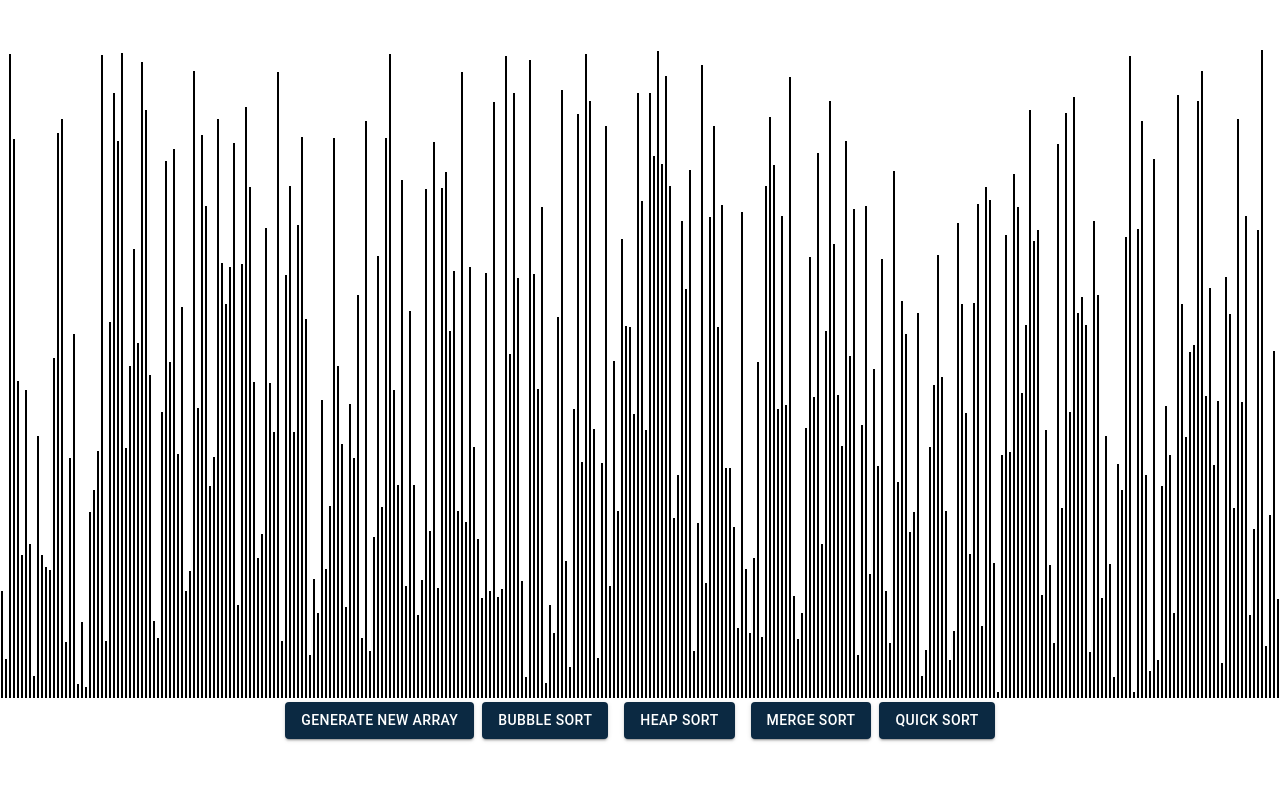
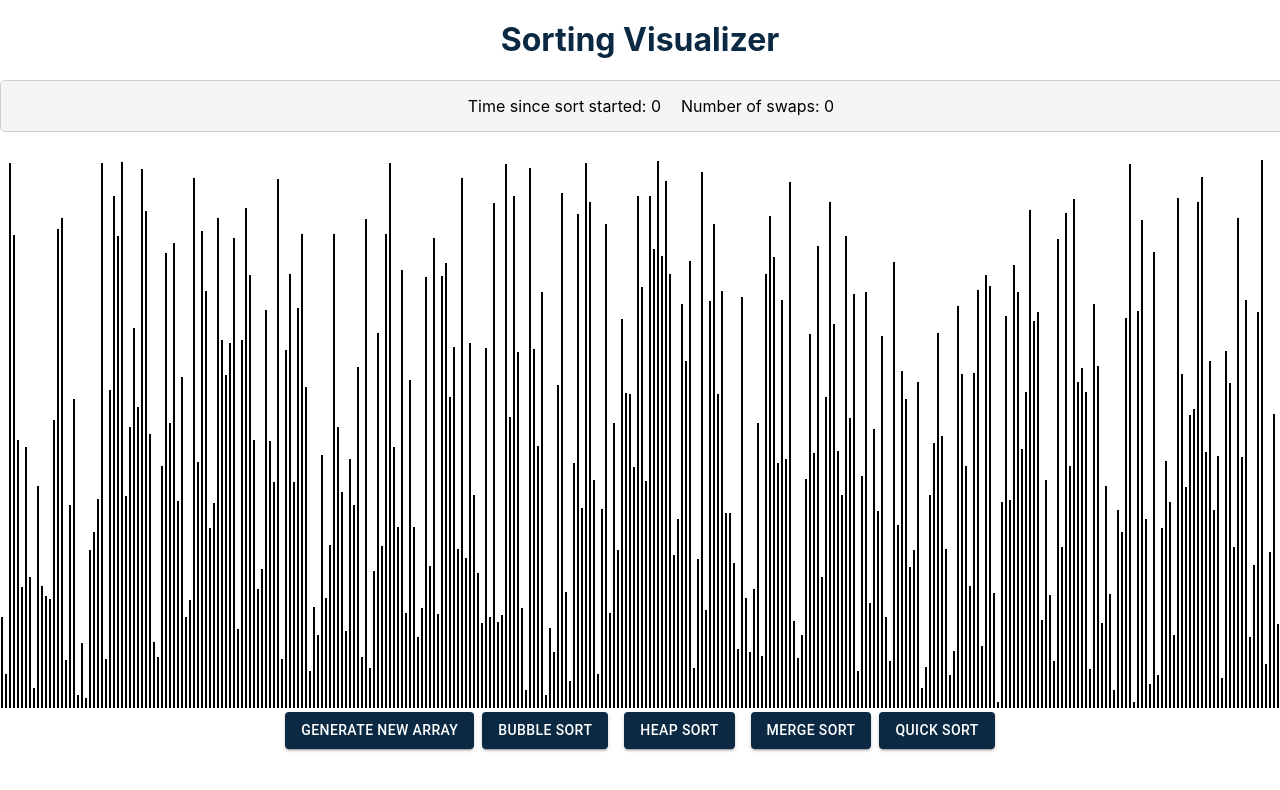
Before and after one commit to Z3nPanda/sortAlgorithmVisualizer, a React (Create React App) app in the folder sort-visualizer/: page / in a window 1280 px wide. Shown: the top 790 px of the page. Built offline with nearby package versions, Linux system fonts and the light colour scheme.

Commit message:
Adding more UI elements

```diff
--- a/sort-visualizer/src/App.css
+++ b/sort-visualizer/src/App.css
@@ -1,38 +1,3 @@
 .App {
-  text-align: center;
+    text-align: center;
 }
-
-.App-logo {
-  height: 40vmin;
-  pointer-events: none;
-}
-
-@media (prefers-reduced-motion: no-preference) {
-  .App-logo {
-    animation: App-logo-spin infinite 20s linear;
-  }
-}
-
-.App-header {
-  background-color: #282c34;
-  min-height: 100vh;
-  display: flex;
-  flex-direction: column;
-  align-items: center;
-  justify-content: center;
-  font-size: calc(10px + 2vmin);
-  color: white;
-}
-
-.App-link {
-  color: #61dafb;
-}
-
-@keyframes App-logo-spin {
-  from {
-    transform: rotate(0deg);
-  }
-  to {
-    transform: rotate(360deg);
-  }
-}
--- a/sort-visualizer/src/SortingAlgorithms/bubbleSort.js
+++ b/sort-visualizer/src/SortingAlgorithms/bubbleSort.js
@@ -7,25 +7,25 @@ export function bubbleSort(array) {
     swapped = false;
 
     for (let i = 0; i < n - 1; i++) {
-        // Push the indices of elements being compared for color change
+      // push the indices of elements being compared for color change
       animations.push([i, i + 1]);
 
       if (array[i] > array[i + 1]) {
-          // Swap the elements
+        // swap the elements
         [array[i], array[i + 1]] = [array[i + 1], array[i]];
         swapped = true;
 
-          // Push the indices and values of elements being swapped
+        // push the indices and values of elements being swapped
         animations.push([i, i + 1, array[i], array[i + 1]]);
       }
 
-        // Push the indices of elements being compared to revert their color
+      // push the indices of elements being compared to revert their color
       animations.push([i, i + 1]);
     }
 
     n--;
   } while (swapped);
 
-    const sortedArray = [...array]; // Create a copy of the array
-    return { animations, sortedArray }; // Return both the animations and sortedArray
+  const sortedArray = [...array]; // create a copy of the array
+  return { animations, sortedArray };
 }
--- a/sort-visualizer/src/SortingVisualizer/SortingVisualizer.css
+++ b/sort-visualizer/src/SortingVisualizer/SortingVisualizer.css
@@ -1,6 +1,6 @@
 .array-container {
-    position: absolute;
-    top: 50px;
+    position: fixed;
+    top: 20%; /* Adjust the position as needed */
     left: 0;
     right: 0;
     margin: 0 auto;
@@ -13,3 +13,29 @@
     display: inline-block;
     margin: 0 1px;
 }
+
+.sorting-visualizer-title {
+  text-align: center;
+  font-size: 32px;
+  font-weight: bold;
+  color: #0b2942;
+  margin-top: 20px;
+}
+
+.sort-analytics {
+  background-color: #f5f5f5;
+  padding: 10px;
+  border: 1px solid #ccc;
+  border-radius: 5px;
+  width: 100%;
+  display: flex;
+  justify-content: center;
+  align-items: center; /* Center the text vertically */
+  margin-top: 20px;
+}
+
+.sort-analytics p {
+  margin: 0; /* Remove margin to avoid extra space */
+  padding: 5px 10px; /* Adjust the padding to control the spacing */
+  text-align: center; /* Center the text horizontally */
+}
--- a/sort-visualizer/src/SortingVisualizer/SortingVisualizer.jsx
+++ b/sort-visualizer/src/SortingVisualizer/SortingVisualizer.jsx
@@ -1,9 +1,7 @@
 import React from 'react';
 import * as mergeSortAlg from '../SortingAlgorithms/mergeSort';
-import * as heapSortAlg from '../SortingAlgorithms/heapSort';
+// import * as heapSortAlg from '../SortingAlgorithms/heapSort';
 import * as bubbleSortAlg from '../SortingAlgorithms/bubbleSort';
-
-import Button from '@mui/material/Button';
 import { ThemeProvider } from '@mui/material/styles';
 import theme from '../StyleFeatures/theme';
 import ButtonGroup from '../Components/button';
@@ -17,7 +15,7 @@ const ANIMATION_SPEED_MS = 1;
 const NUMBER_OF_ARRAY_BARS = 330;
 
 // Max array value
-const MAX_ARRAY_VALUE = 650;
+const MAX_ARRAY_VALUE = 550;
 
 // Min array value
 const MIN_ARRAY_VALUE = 5;
@@ -140,6 +138,14 @@ export default class SortingVisualizer extends React.Component {
         const {array} = this.state;
 
         return (
+            <div className="sorting-visualizer-container">
+                <div className="header">
+                    <h1 className="sorting-visualizer-title">Sorting Visualizer</h1>
+                    <div className="sort-analytics">
+                        <p className="sort-time">Time since sort started: 0</p>
+                        <p className="sort-swaps">Number of swaps: 0</p>
+                    </div>
+                </div>
                 <div className="array-container">
                     {array.map((value, idx) => (
                         <div
@@ -156,6 +162,7 @@ export default class SortingVisualizer extends React.Component {
                         quickSort={this.quickSort}
                     />
                 </ThemeProvider>
+                </div>
             </div>
         );
     }
```
Also changed, not shown: sort-visualizer/src/logo.svg (deleted). Lines whose indentation alone changed are shown as unchanged.
